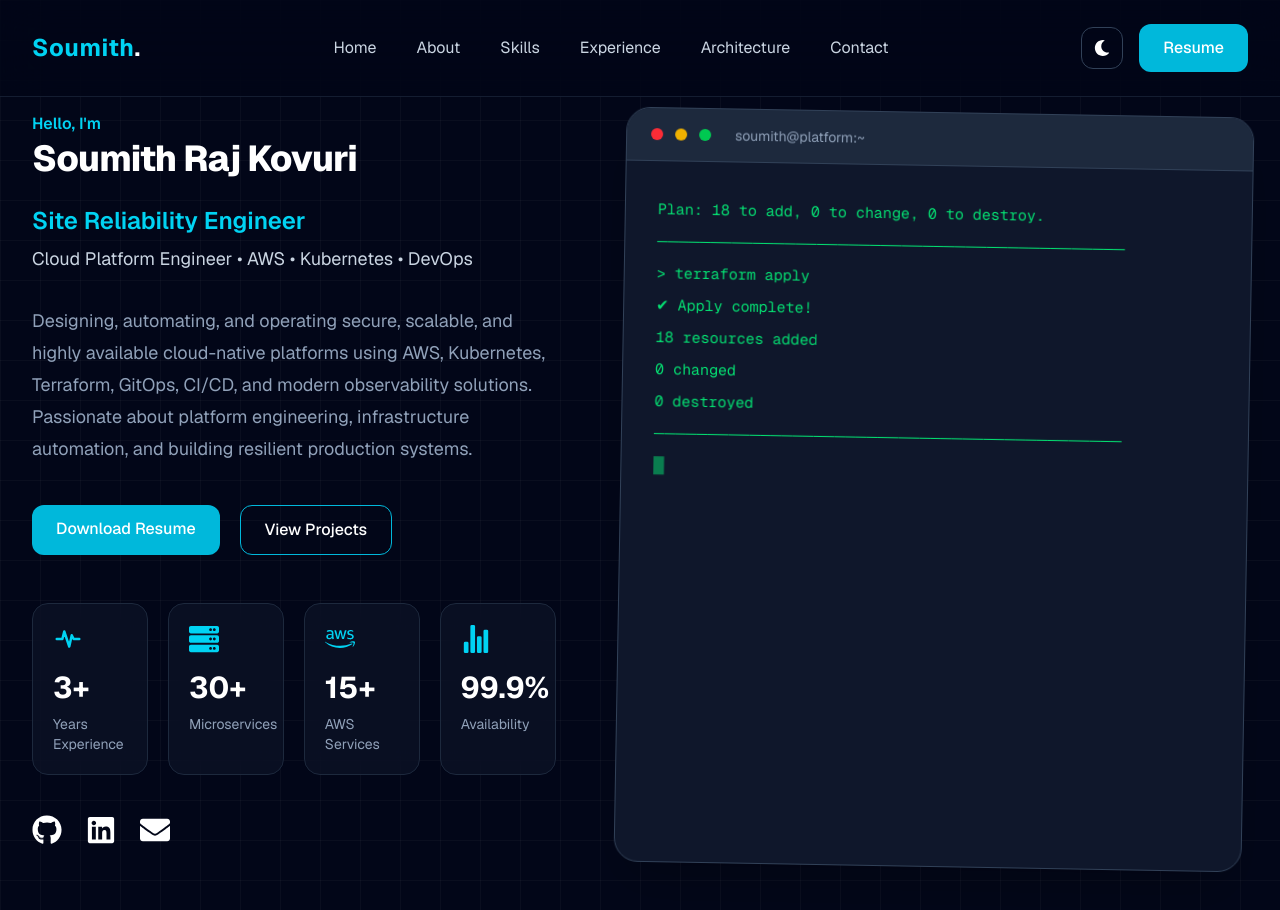
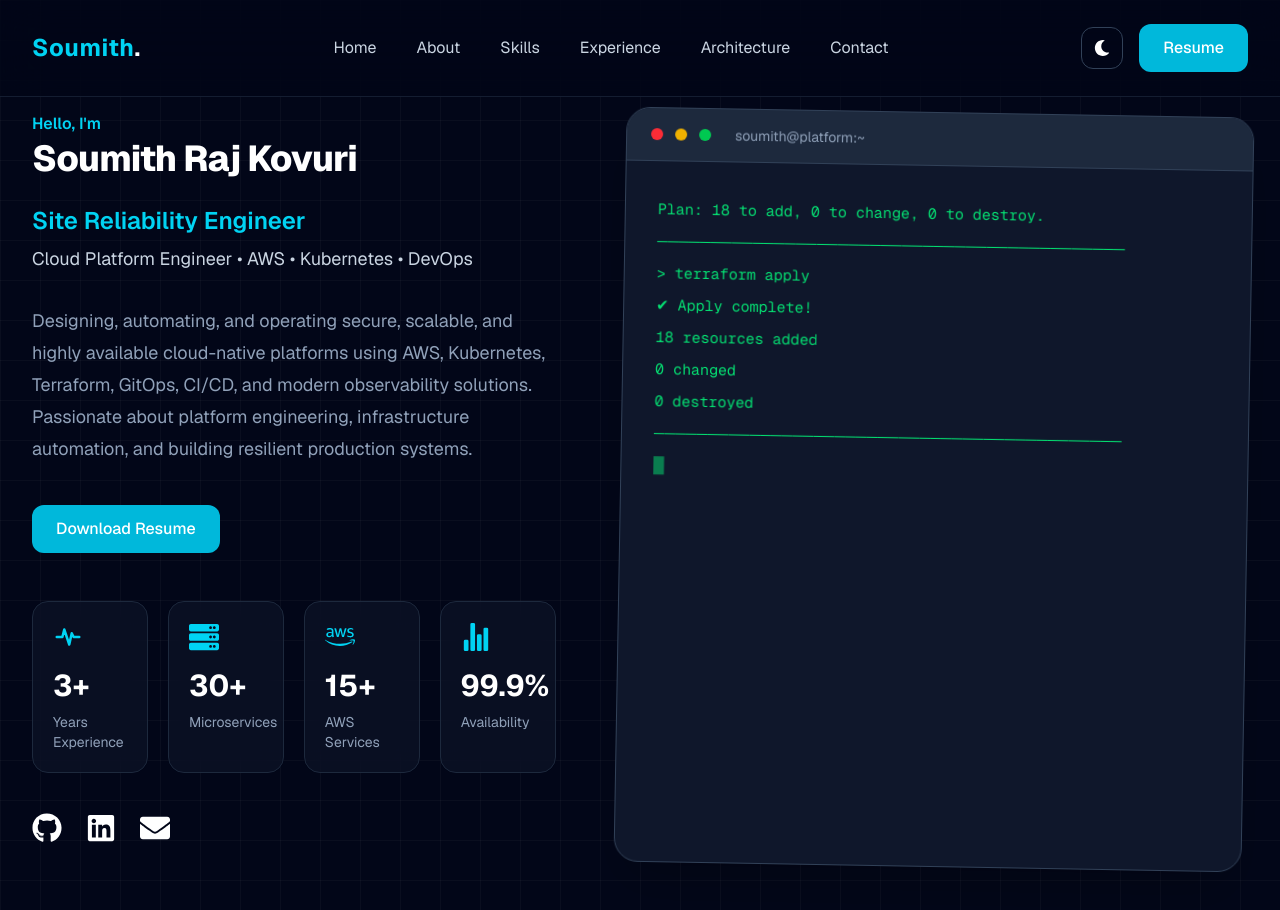
Before and after one commit to soumithrajkovuri/portfolio, a Next.js app: page / in a window 1280 px wide. Shown: the top 910 px of the page. Built offline with nearby package versions, Linux system fonts and the light colour scheme.

Commit message:
attach resume

```diff
--- a/components/hero/HeroButtons.tsx
+++ b/components/hero/HeroButtons.tsx
@@ -8,13 +8,6 @@ export default function HeroButtons() {
         Download Resume
       </Button>
 
-      <Button
-        href="#projects"
-        variant="secondary"
-      >
-        View Projects
-      </Button>
-
     </div>
   );
 }
```
Also changed, not shown: 1 other file (tests, documents, lock files or other folders).
